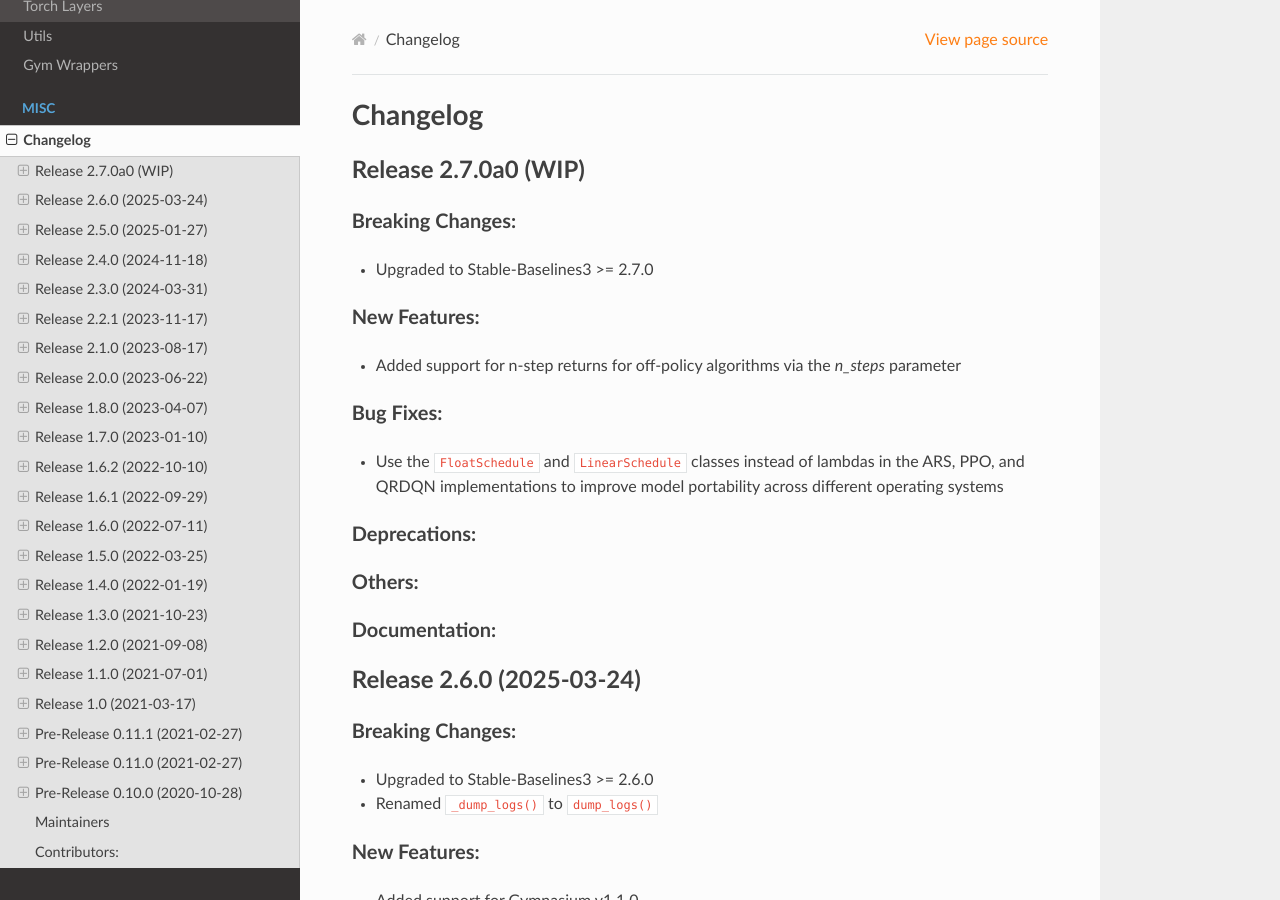
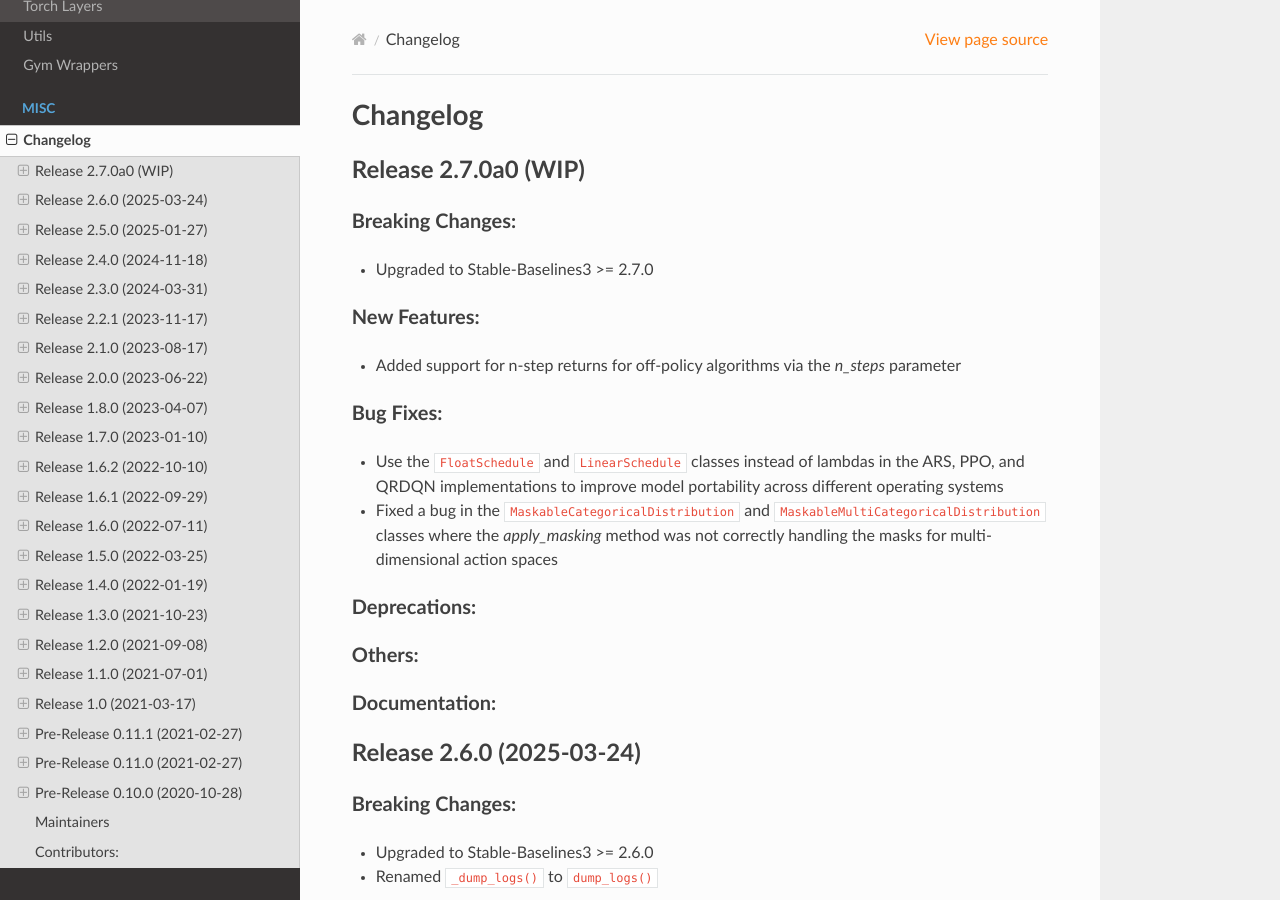
Before and after one commit to Stable-Baselines-Team/stable-baselines3-contrib, a Sphinx documentation site: the page built from docs/misc/changelog.rst, in a window 1280 px wide and 900 px high. Built offline with Sphinx 7.4.7 and the Read the Docs theme 3.1.0, drawn with Linux system fonts in a browser that asks for light colours.

Commit message:
Update changelog with bug fix

```diff
--- a/docs/misc/changelog.rst
+++ b/docs/misc/changelog.rst
@@ -17,6 +17,7 @@
 Bug Fixes:
 ^^^^^^^^^^
 - Use the ``FloatSchedule`` and ``LinearSchedule`` classes instead of lambdas in the ARS, PPO, and QRDQN implementations to improve model portability across different operating systems
+- Fixed a bug in the ``MaskableCategoricalDistribution`` and ``MaskableMultiCategoricalDistribution`` classes where the `apply_masking` method was not correctly handling the masks for multi-dimensional action spaces
 
 Deprecations:
 ^^^^^^^^^^^^^
```
